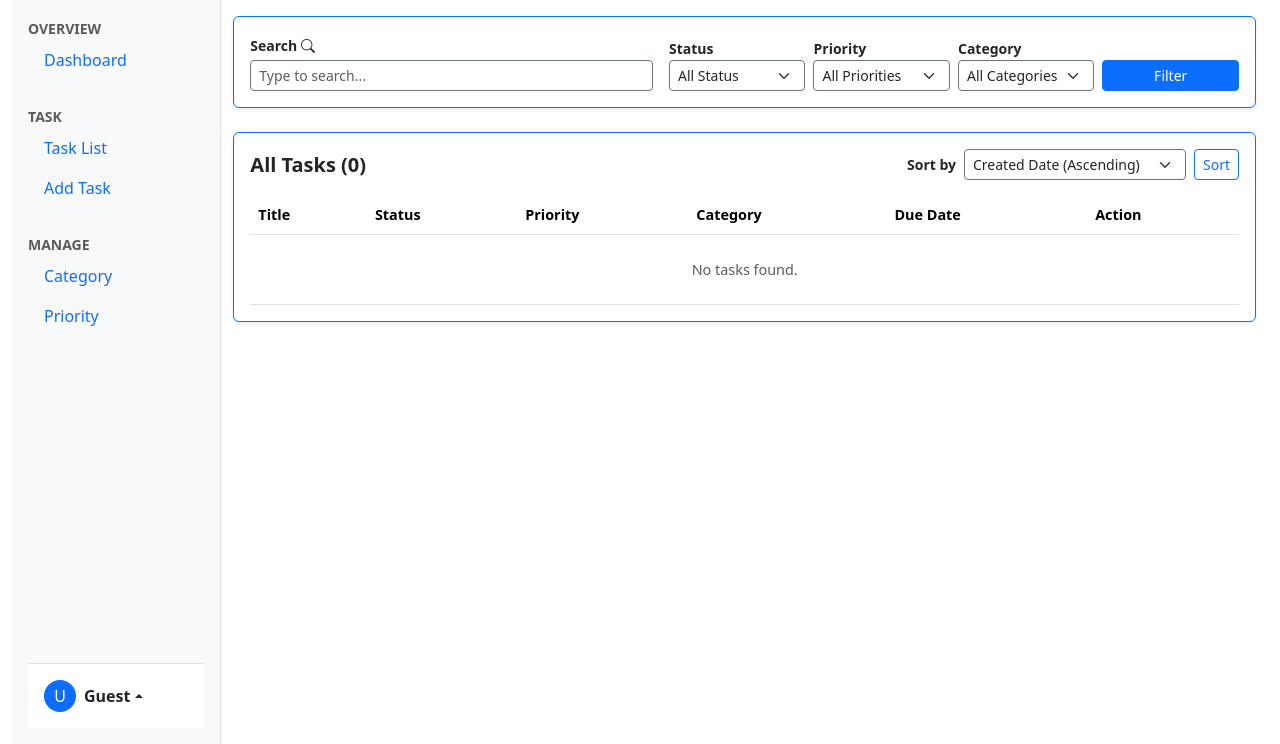
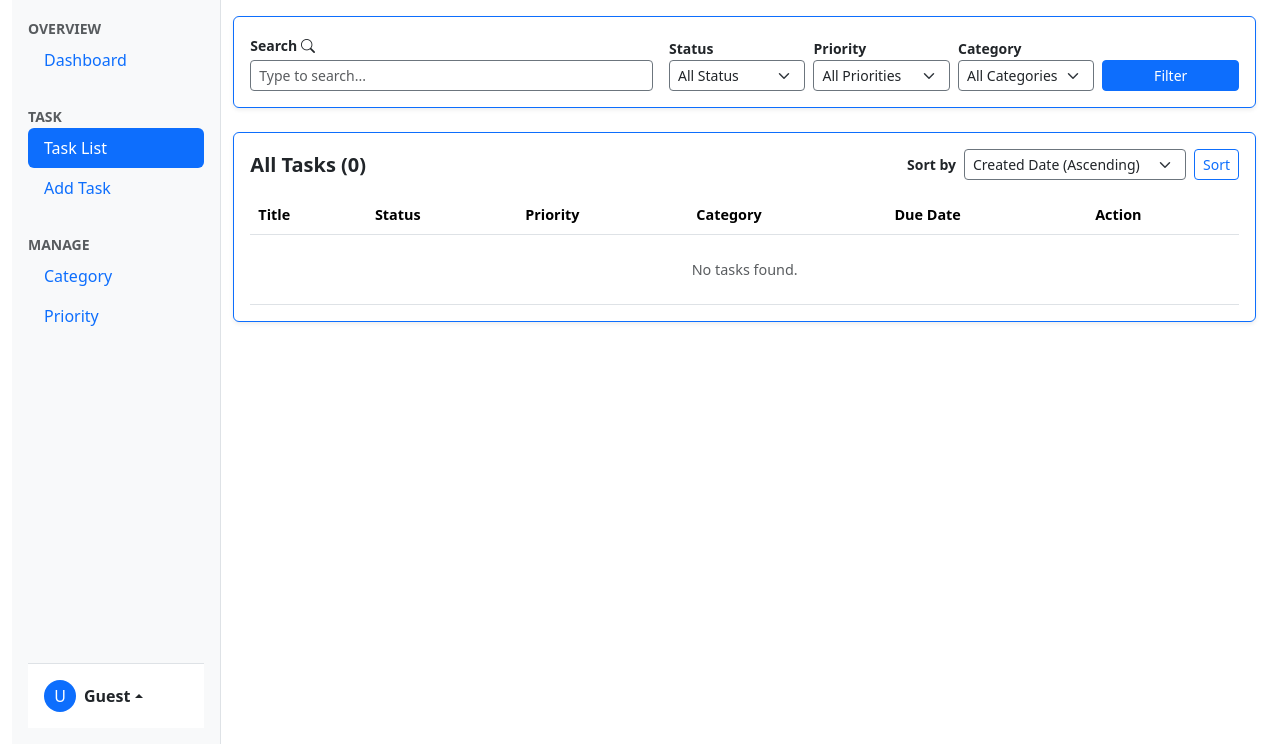
Before and after one commit to FernandezCorporate/Hangarin_Task-To-do_Manager, a Django app: page /taskList in a window 1280 px wide. Shown: the part 56-800 px from the top of the page. Run offline with Django 5.2, Linux system fonts and the light colour scheme; data that the repository does not hold is empty.

Commit message:
Added nav button design

```diff
--- a/projectsite/Hangarin/static/css/stylesheet.css
+++ b/projectsite/Hangarin/static/css/stylesheet.css
@@ -88,3 +88,15 @@
 .category-bg-darkPurple{
     background-color: rgb(9, 176, 218);
 }
+
+.nav-link.active {
+    color: white;
+    background-color: #0d6efd;
+    border-radius: 6px;
+}
+
+.nav-link:hover {
+    color: #0d6efd !important;
+    background-color: rgba(13, 110, 253, 0.1) !important;
+    border-radius: 6px !important;
+}
--- a/projectsite/Hangarin/templates/base.html
+++ b/projectsite/Hangarin/templates/base.html
@@ -53,12 +53,12 @@
           <ul class="nav flex-column w-100 vh-100 d-flex">
             <div class="mb-4">
               <span class="text-muted small fw-bold">OVERVIEW</span>
-              <li class="nav-item"><a class="nav-link" href="/">Dashboard</a></li>
+              <li class="nav-item"><a class="nav-link {% if request.resolver_match.url_name == 'dashboard' %}active{% endif %}" href="/">Dashboard</a></li>
             </div>
             <div class="mb-4">
               <span class="text-muted small fw-bold">TASK</span>
-              <li class="nav-item"><a class="nav-link" href="{% url 'taskList' %}">Task List</a></li>
-              <li class="nav-item"><a class="nav-link" href="{% url 'taskCreate' %}">Add Task</a></li>
+              <li class="nav-item"><a class="nav-link {% if request.resolver_match.url_name == 'taskList' %}active{% endif %}" href="{% url 'taskList' %}">Task List</a></li>
+              <li class="nav-item"><a class="nav-link {% if request.resolver_match.url_name == 'taskCreate' %}active{% endif %}" href="{% url 'taskCreate' %}">Add Task</a></li>
             </div>
             <div>
               <span class="text-muted small fw-bold">MANAGE</span>
--- a/projectsite/Hangarin/templates/taskList.html
+++ b/projectsite/Hangarin/templates/taskList.html
@@ -65,7 +65,7 @@
 
     <div class="card p-3 mt-4 shadow-sm border-top border-bottom border-start border-primary">
 
-        <div class="row align-items-center mb-3">
+        <div class="row align-items-center mb-3 overflow-auto">
 
             <div class="col-12 col-md-6">
                 <h5 class="fw-bold mb-0">All Tasks ({{ All_tasks }})</h5>
```
